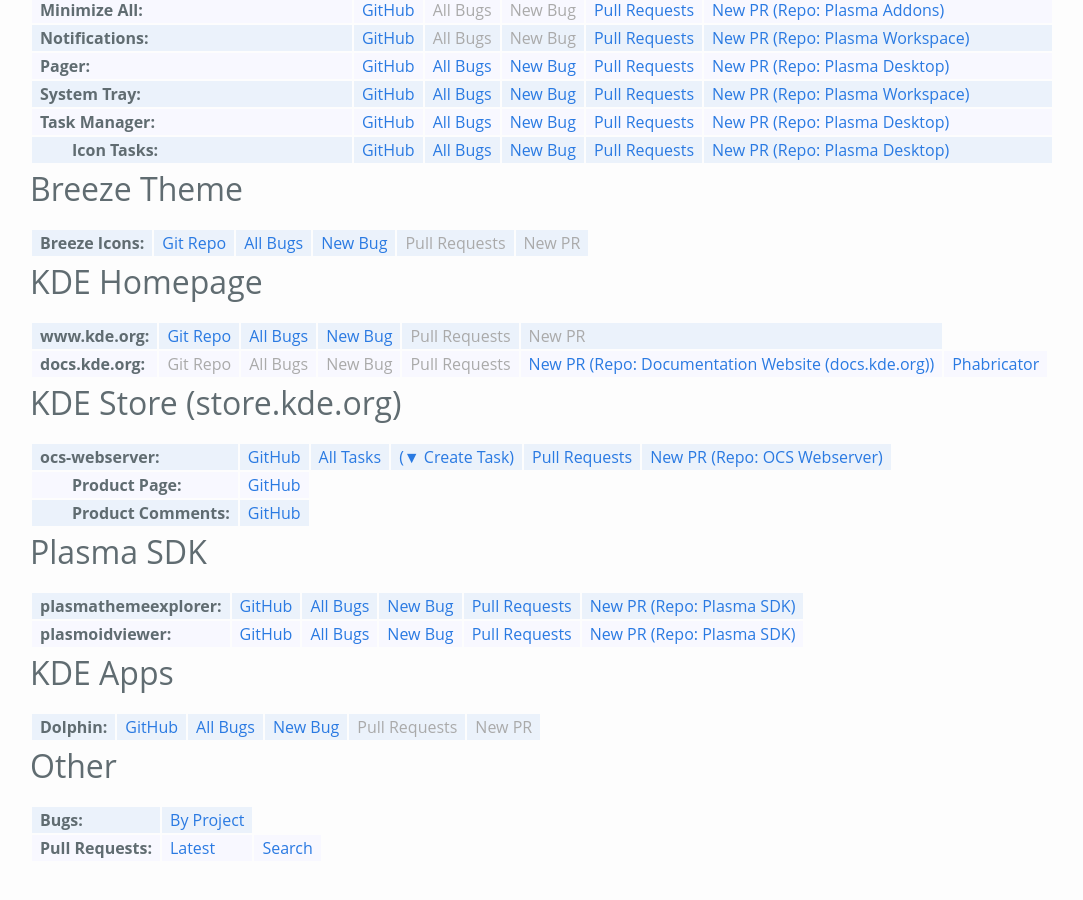
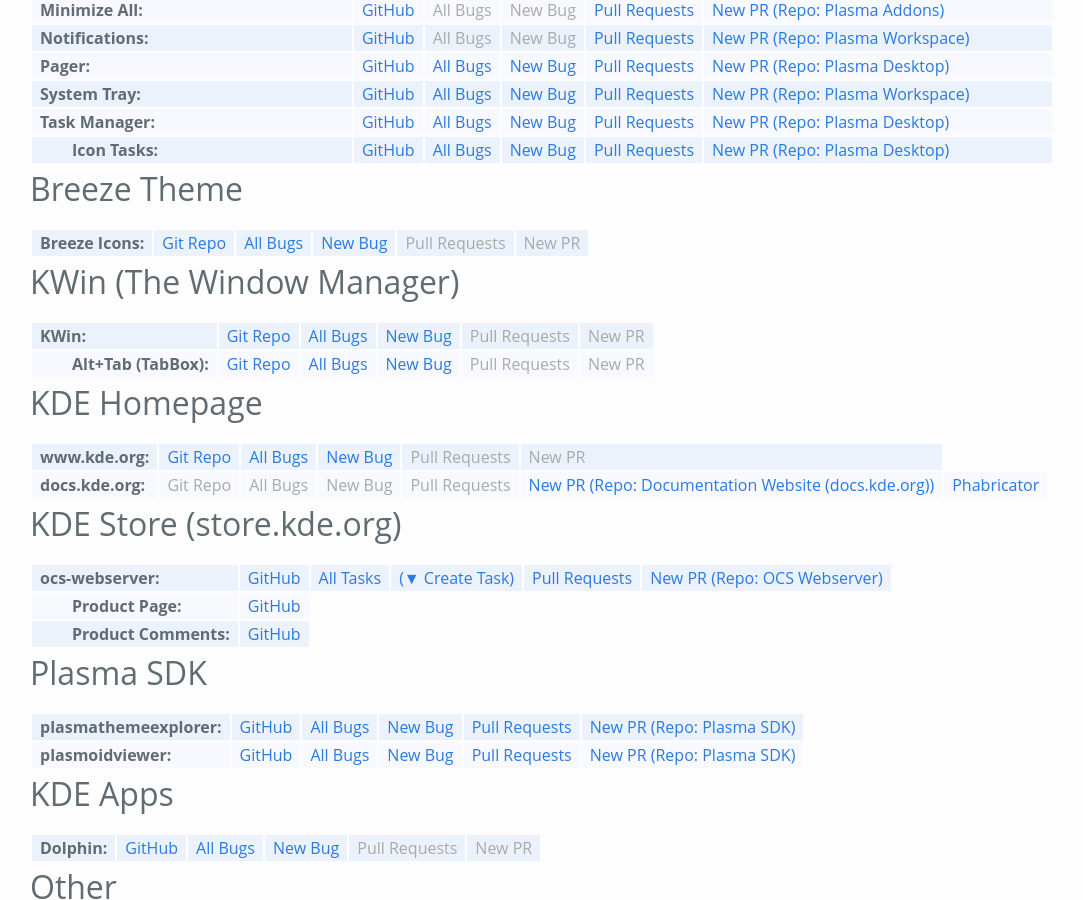
Before and after one commit to Zren/zren.github.io, a Jekyll site: the page built from kde_repos.md, in a window 1280 px wide and 900 px high, scrolled down 713 px. Shown: the whole window, without its empty margins (0-1083 px from the left). Built offline with Jekyll 4.4.1, drawn with Linux system fonts in a browser that asks for light colours.

Commit message:
add kwin + tabbox

```diff
--- a/kde_repos.md
+++ b/kde_repos.md
@@ -210,6 +210,28 @@
 </table>
 
 
+## KWin (The Window Manager)
+
+<table class="repolist">
+	<tr>
+		<td>KWin</td>
+		<td><a href="https://github.com/KDE/kwin/">Git Repo</a></td>
+		<td><a href="{{kdeBugList}}product=kwin&list_id=1442047">All Bugs</a></td>
+		<td><a href="{{kdeNewBug}}product=kwin">New Bug</a></td>
+		<td><a>Pull Requests</a></td>
+		<td><a>New PR</a></td>
+	</tr>
+	<tr class="indent">
+		<td>Alt+Tab (TabBox)</td>
+		<td><a href="https://github.com/KDE/kwin/tree/master/tabbox">Git Repo</a></td>
+		<td><a href="{{kdeBugList}}product=kwin&component=tabbox&list_id=1442048">All Bugs</a></td>
+		<td><a href="{{kdeNewBug}}product=kwin&component=tabbox">New Bug</a></td>
+		<td><a>Pull Requests</a></td>
+		<td><a>New PR</a></td>
+	</tr>
+</table>
+
+
 ## KDE Homepage
 
 <table class="repolist">
```
